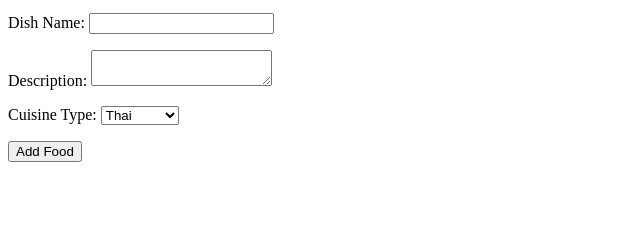
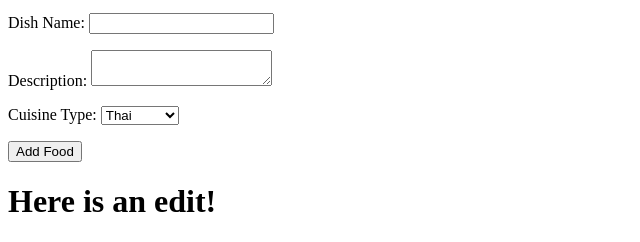
Before and after one commit to pancakespaceman/dojo-programming-basics, a plain HTML site: page lectures/day1/lucieIsSuperCool.html in a window 1280 px wide. Shown: the part 952-1194 px from the top of the page, without its empty margins (0-640 px from the left). Before the commit the page ends 1122 px from the top, so only its background shows below. Drawn offline with Linux system fonts and the light colour scheme.

Commit message:
testing commit

```diff
--- a/lectures/day1/lucieIsSuperCool.html
+++ b/lectures/day1/lucieIsSuperCool.html
@@ -66,5 +66,7 @@
     </select></p>
     <input type="submit" value="Add Food">
   </form>
+
+  <h1>Here is an edit!</h1>
 </body>
 </html>
```
